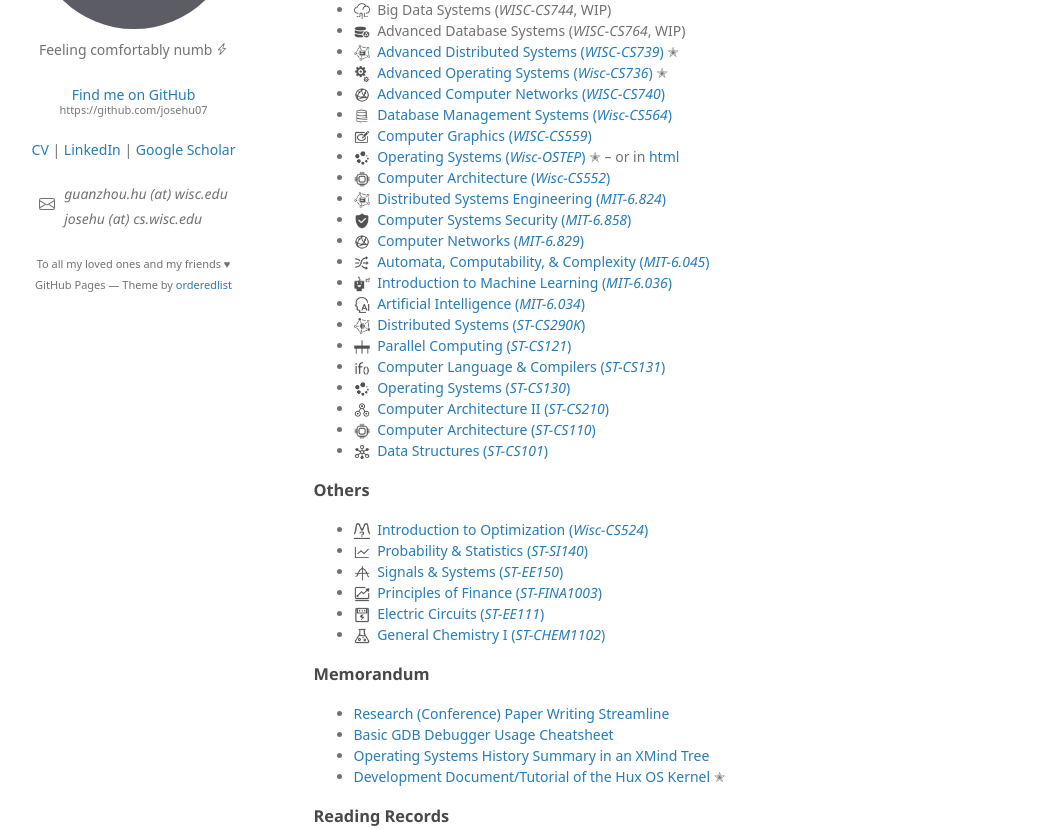
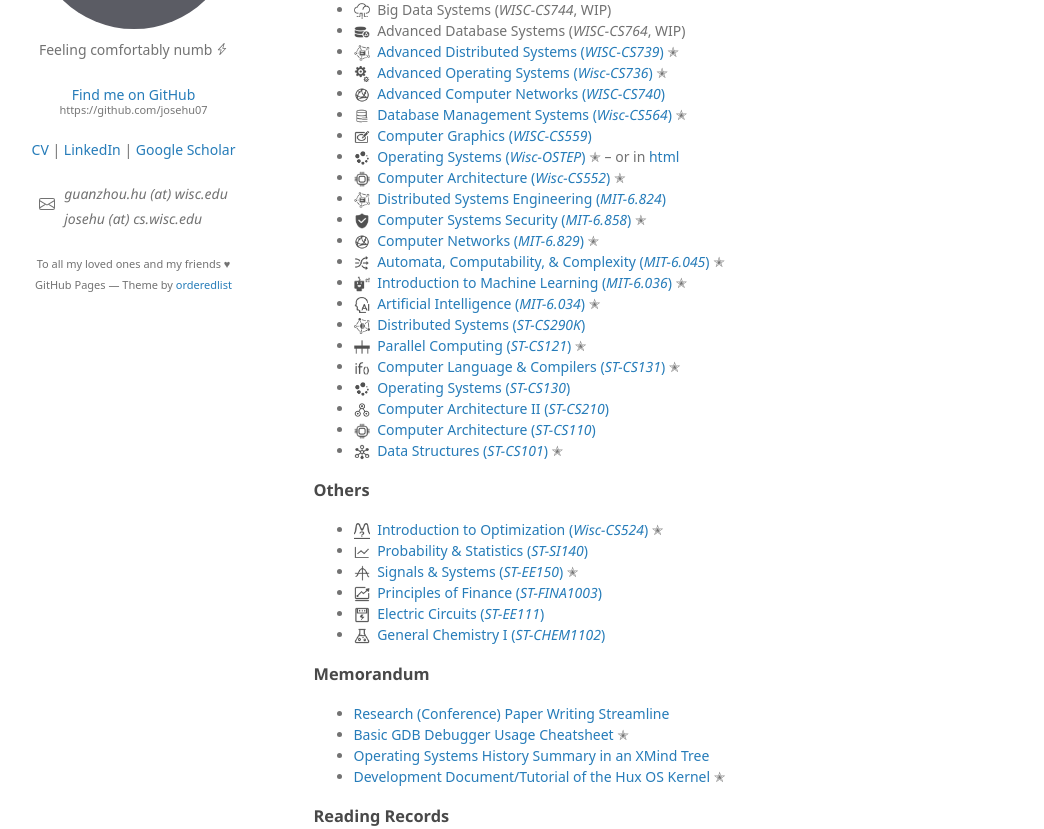
Before and after one commit to josehu07/josehu07.github.io, a Jekyll site: the page built from notes.md, in a window 1280 px wide and 1246 px high. Shown: the part 245-1074 px from the top of the window, without its empty margins (119-1163 px from the left). Built offline with Jekyll 4.4.1, drawn with Linux system fonts in a browser that asks for light colours; some web fonts are replaced; a script that is not in the unit is left out.

Commit message:
add note to consistency post; add stars to notes

```diff
--- a/notes.md
+++ b/notes.md
@@ -24,29 +24,29 @@ Here lies all of my lecture notes. I am used to taking structured notes on thing
 - <img class="note-icon" src="/assets/note-icon/distributed-engineering-show.png" /> [Advanced Distributed Systems (*WISC-CS739*)](/assets/file/distributed-systems-wisc.pdf) ✭
 - <img class="note-icon" src="/assets/note-icon/advanced-operating-systems-show.png" /> [Advanced Operating Systems (*Wisc-CS736*)](/assets/file/advanced-operating-systems.pdf) ✭
 - <img class="note-icon" src="/assets/note-icon/computer-networks-show.png" /> [Advanced Computer Networks (*WISC-CS740*)](/assets/file/advanced-networks.pdf)
-- <img class="note-icon" src="/assets/note-icon/database-management-show.png" /> [Database Management Systems (*Wisc-CS564*)](/assets/file/database-management.pdf)
+- <img class="note-icon" src="/assets/note-icon/database-management-show.png" /> [Database Management Systems (*Wisc-CS564*)](/assets/file/database-management.pdf) ✭
 - <img class="note-icon" src="/assets/note-icon/computer-graphics-show.png" /> [Computer Graphics (*WISC-CS559*)](/assets/file/computer-graphics.pdf)
 - <img class="note-icon" src="/assets/note-icon/operating-systems-show.png" /> [Operating Systems (*Wisc-OSTEP*)](/assets/file/operating-systems-ostep.pdf) ✭ -- or in [html](/assets/file/ostep-note/operating-systems-ostep.html)
-- <img class="note-icon" src="/assets/note-icon/computer-architecture-show.png" /> [Computer Architecture (*Wisc-CS552*)](/assets/file/computer-architecture-wisc.pdf)
+- <img class="note-icon" src="/assets/note-icon/computer-architecture-show.png" /> [Computer Architecture (*Wisc-CS552*)](/assets/file/computer-architecture-wisc.pdf) ✭
 - <img class="note-icon" src="/assets/note-icon/distributed-engineering-show.png" /> [Distributed Systems Engineering (*MIT-6.824*)](/assets/file/distributed-engineering.pdf)
-- <img class="note-icon" src="/assets/note-icon/security-show.png" /> [Computer Systems Security (*MIT-6.858*)](/assets/file/security.pdf)
-- <img class="note-icon" src="/assets/note-icon/computer-networks-show.png" /> [Computer Networks (*MIT-6.829*)](/assets/file/computer-networks.pdf)
-- <img class="note-icon" src="/assets/note-icon/theory-computation-show.png" /> [Automata, Computability, & Complexity (*MIT-6.045*)](/assets/file/theory-computation.pdf)
-- <img class="note-icon" src="/assets/note-icon/machine-learning-show.png" /> [Introduction to Machine Learning (*MIT-6.036*)](/assets/file/machine-learning.pdf)
-- <img class="note-icon" src="/assets/note-icon/artificial-intelligence-show.png" /> [Artificial Intelligence (*MIT-6.034*)](/assets/file/artificial-intelligence.pdf)
+- <img class="note-icon" src="/assets/note-icon/security-show.png" /> [Computer Systems Security (*MIT-6.858*)](/assets/file/security.pdf) ✭
+- <img class="note-icon" src="/assets/note-icon/computer-networks-show.png" /> [Computer Networks (*MIT-6.829*)](/assets/file/computer-networks.pdf) ✭
+- <img class="note-icon" src="/assets/note-icon/theory-computation-show.png" /> [Automata, Computability, & Complexity (*MIT-6.045*)](/assets/file/theory-computation.pdf) ✭
+- <img class="note-icon" src="/assets/note-icon/machine-learning-show.png" /> [Introduction to Machine Learning (*MIT-6.036*)](/assets/file/machine-learning.pdf) ✭
+- <img class="note-icon" src="/assets/note-icon/artificial-intelligence-show.png" /> [Artificial Intelligence (*MIT-6.034*)](/assets/file/artificial-intelligence.pdf) ✭
 - <img class="note-icon" src="/assets/note-icon/distributed-systems-show.png" /> [Distributed Systems (*ST-CS290K*)](/assets/file/distributed-systems.pdf)
-- <img class="note-icon" src="/assets/note-icon/parallel-computing-show.png" /> [Parallel Computing (*ST-CS121*)](/assets/file/parallel-computing.pdf)
-- <img class="note-icon" src="/assets/note-icon/compilers-show.png" /> [Computer Language & Compilers (*ST-CS131*)](/assets/file/compilers.pdf)
+- <img class="note-icon" src="/assets/note-icon/parallel-computing-show.png" /> [Parallel Computing (*ST-CS121*)](/assets/file/parallel-computing.pdf) ✭
+- <img class="note-icon" src="/assets/note-icon/compilers-show.png" /> [Computer Language & Compilers (*ST-CS131*)](/assets/file/compilers.pdf) ✭
 - <img class="note-icon" src="/assets/note-icon/operating-systems-show.png" /> [Operating Systems (*ST-CS130*)](/assets/file/operating-systems.pdf)
 - <img class="note-icon" src="/assets/note-icon/computer-architecture-2-show.png" /> [Computer Architecture II (*ST-CS210*)](/assets/file/computer-architecture-2.pdf)
 - <img class="note-icon" src="/assets/note-icon/computer-architecture-show.png" /> [Computer Architecture (*ST-CS110*)](/assets/file/computer-architecture.pdf)
-- <img class="note-icon" src="/assets/note-icon/data-structures-show.png" /> [Data Structures (*ST-CS101*)](/assets/file/data-structures.pdf)
+- <img class="note-icon" src="/assets/note-icon/data-structures-show.png" /> [Data Structures (*ST-CS101*)](/assets/file/data-structures.pdf) ✭
 
 ### Others
 
-- <img class="note-icon" src="/assets/note-icon/optimization-show.png" /> [Introduction to Optimization (*Wisc-CS524*)](/assets/file/optimization.pdf)
+- <img class="note-icon" src="/assets/note-icon/optimization-show.png" /> [Introduction to Optimization (*Wisc-CS524*)](/assets/file/optimization.pdf) ✭
 - <img class="note-icon" src="/assets/note-icon/probability-show.png" /> [Probability & Statistics (*ST-SI140*)](/assets/file/probability.pdf)
-- <img class="note-icon" src="/assets/note-icon/signals-systems-show.png" /> [Signals & Systems (*ST-EE150*)](/assets/file/signals-systems.pdf)
+- <img class="note-icon" src="/assets/note-icon/signals-systems-show.png" /> [Signals & Systems (*ST-EE150*)](/assets/file/signals-systems.pdf) ✭
 - <img class="note-icon" src="/assets/note-icon/finance-show.png" /> [Principles of Finance (*ST-FINA1003*)](/assets/file/finance.pdf)
 - <img class="note-icon" src="/assets/note-icon/circuits-show.png" /> [Electric Circuits (*ST-EE111*)](/assets/file/circuits.pdf)
 - <img class="note-icon" src="/assets/note-icon/chemistry-show.png" /> [General Chemistry I (*ST-CHEM1102*)](/assets/file/chemistry.pdf)
@@ -54,7 +54,7 @@ Here lies all of my lecture notes. I am used to taking structured notes on thing
 ### Memorandum
 
 - [Research (Conference) Paper Writing Streamline](/assets/file/paper-writing.pdf)
-- [Basic GDB Debugger Usage Cheatsheet](/assets/file/gdb-usage.pdf)
+- [Basic GDB Debugger Usage Cheatsheet](/assets/file/gdb-usage.pdf) ✭
 - [Operating Systems History Summary in an XMind Tree](https://www.xmind.net/m/2cpqNJ/)
 - [Development Document/Tutorial of the Hux OS Kernel](https://github.com/josehu07/hux-kernel/wiki) ✭
 
```
Also changed, not shown: _posts/2020-05-23-consistency-models.md (+2 -0 lines).
